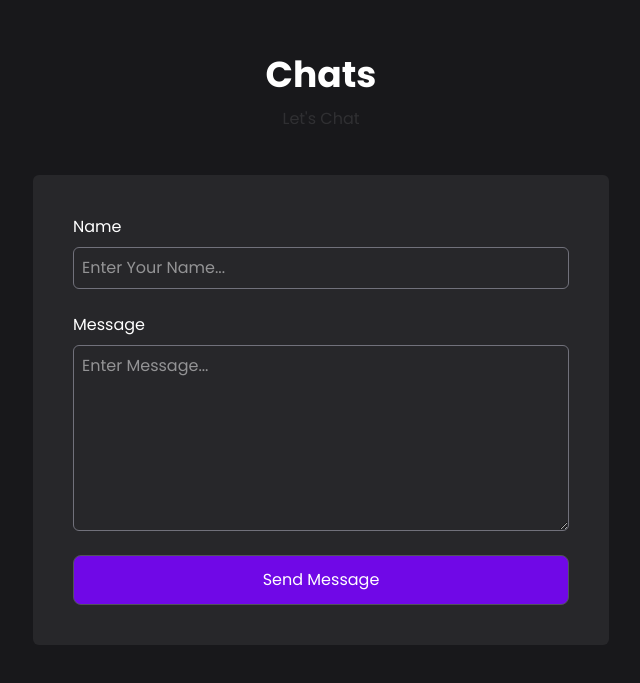
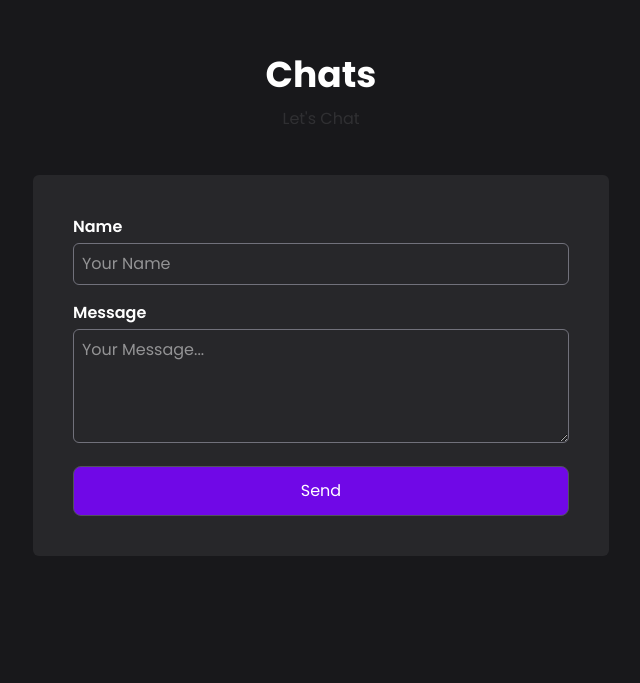
Before and after one commit to RizkiOfc/portfolio, a React (Vite) app: page / in a window 1280 px wide. Shown: the part 3657-4340 px from the top of the page, without its empty margins (319-959 px from the left). After the commit the page ends 4253 px from the top, so only its background shows below. Built offline with nearby package versions, Linux system fonts and the light colour scheme.

Commit message:
Update App.jsx

```diff
--- a/src/App.jsx
+++ b/src/App.jsx
@@ -85,21 +85,19 @@ function App() {
       <div className="contact mt-32 p-10" id='contact'>
           <h1 className='text-4xl mb-2 font-bold text-center'>Chats</h1>
           <p className='text-base/loose text-center mb-10 opacity-10'>Let's Chat</p>
-          <form action="https://fromsubmit.co/tururizki20@gmail.com" method="POST" className='bg-zinc-800 p-6 sm:p-10 w-full max-w-xl mx-auto rounded-md' autoComplete="off">
-            <div className='flex flex-col gap-6'>
-              <div className='flex flex-col gap-2'>
-                <label className='fonnt-semibold'>Name</label>
-                <input type="text" name='nama' placeholder='Enter Your Name...' className='border border-zinc-500 p-2 rounded-md' required />
-              </div>
-              <div className='flex flex-col gap-2'>
-                <label htmlFor="pesan">Message</label>
-                <textarea name="pesan" id="msg" cols="45" rows="7" placeholder='Enter Message...' className='border border-zinc-500 p-2 rounded-md'></textarea>
-              </div>
-              <div className='text-center'>
-                <button type='submit' className='bg-violet-700 p-3 rounded-lg w-full cursor-pointer border border-zinc-600 transition-all hover:bg-violet-600'>Send Message</button>
-              </div>
-            </div>
-          </form>
+          <form action="https://formsubmit.co/tururizki20@gmail.com" method="POST" className='bg-zinc-800 p-6 sm:p-10 w-full max-w-xl mx-auto rounded-md' autoComplete="off">
+  <div className='flex flex-col gap-4'>
+    <div>
+      <label className='font-semibold block mb-1'>Name</label>
+      <input type="text" name='nama' placeholder='Your Name' className='w-full border border-zinc-500 p-2 rounded-md' required />
+    </div>
+    <div>
+      <label htmlFor="pesan" className='font-semibold block mb-1'>Message</label>
+      <textarea name="pesan" id="msg" rows="4" placeholder='Your Message...' className='w-full border border-zinc-500 p-2 rounded-md'></textarea>
+    </div>
+    <button type='submit' className='bg-violet-700 p-3 rounded-lg w-full border border-zinc-600 hover:bg-violet-600 transition-all'>Send</button>
+  </div>
+</form>
     </div>
     </>
   )
```
